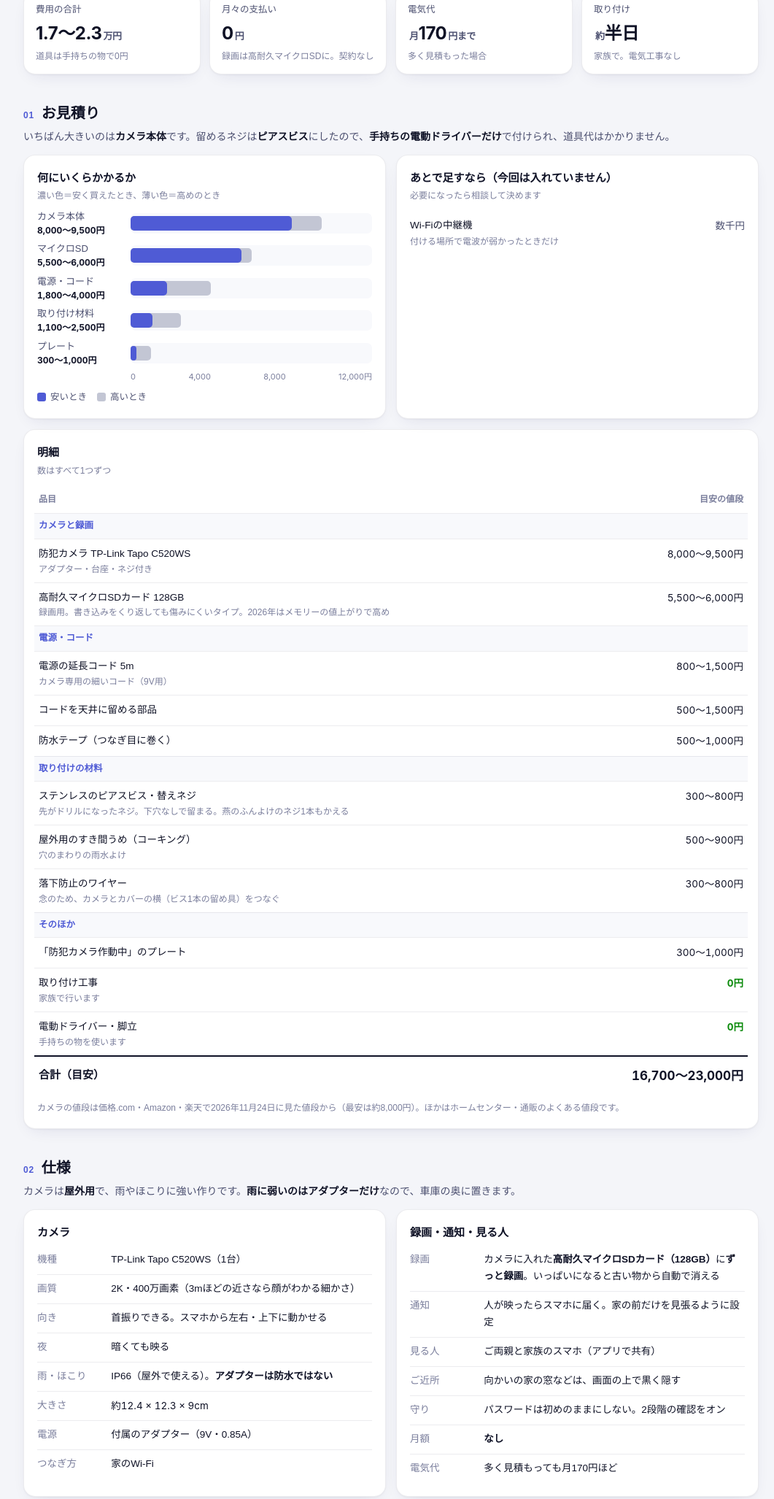
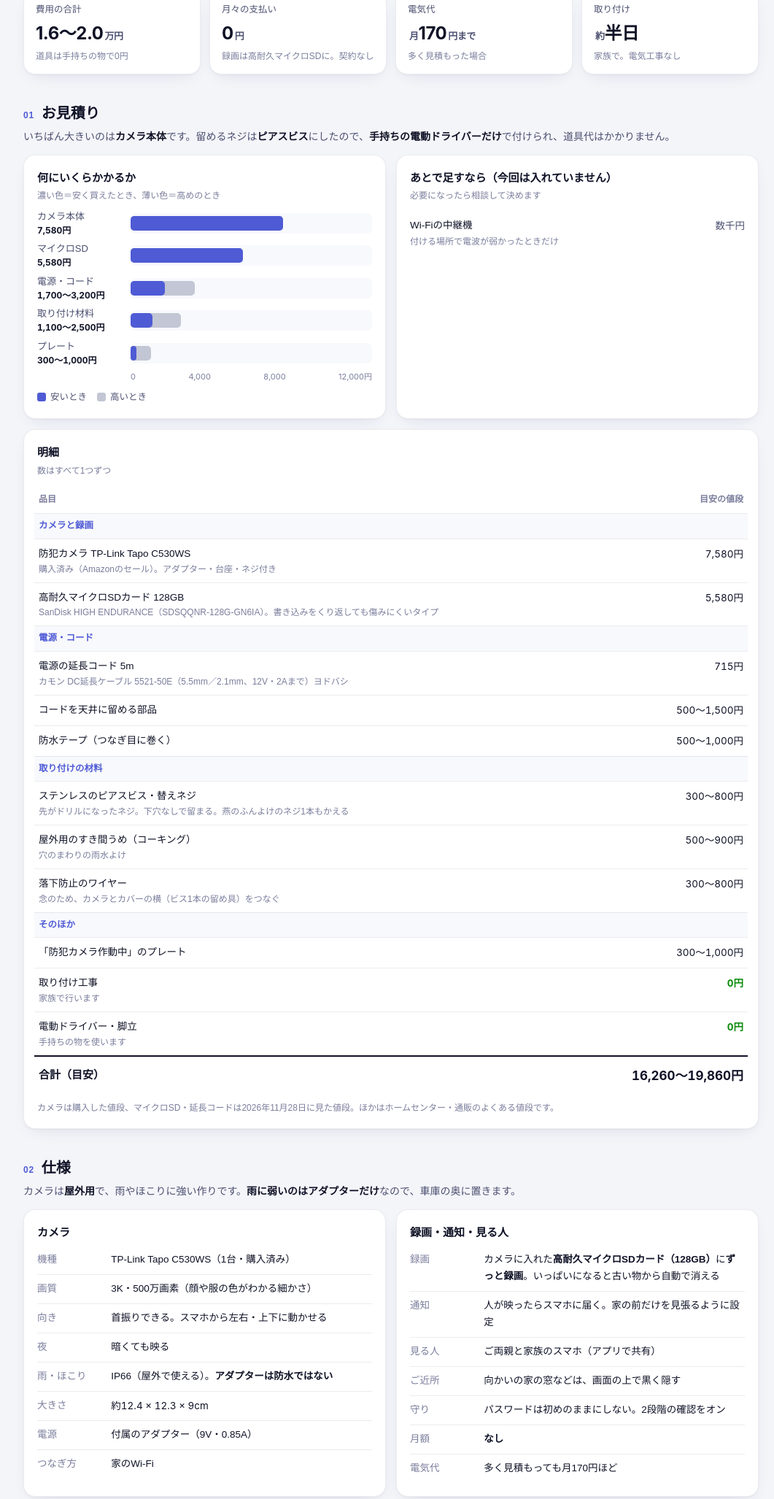
Before and after one commit to rin620317-cyber/bouhan-plan, a plain HTML site: page mitsumori.html in a window 1280 px wide. Shown: the part 478-2532 px from the top of the page at 73% size, without its empty margins (104-1165 px from the left). Drawn offline with Linux system fonts and the light colour scheme.

Commit message:
update mitsumori.html

```diff
--- a/mitsumori.html
+++ b/mitsumori.html
@@ -185,7 +185,7 @@ tr.sum td.p{font-size:17px}
  <div class="card rv" style="display:flex;flex-direction:column;justify-content:space-between;gap:10px">
   <div>
    <div class="eyebrow">お見積り · 玄関前の防犯カメラ 1台</div>
-   <h1>玄関前に防犯カメラを1台。費用は全部で約1.7〜2.3万円、月々の支払いはありません</h1>
+   <h1>玄関前に防犯カメラを1台。費用は全部で約1.6〜2.0万円、月々の支払いはありません</h1>
    <p class="lede">取り付けは家族で行うので、<b>工事代はかかりません</b>。スマホで玄関前をいつでも見られて、人が来たら知らせてくれます。</p>
   </div>
   <div><span class="pill">月々 0円</span><span class="pill">工事代 0円</span><span class="pill">録画は高耐久マイクロSDに保存</span><span class="pill">雨の当たらない所</span></div>
@@ -199,7 +199,7 @@ tr.sum td.p{font-size:17px}
 </div>
 
 <div class="kpis">
- <div class="card kpi rv"><div class="k-lbl">費用の合計</div><div class="k-val"><span class="cu" data-to="1.7" data-dp="1">1.7</span>〜<span class="cu" data-to="2.3" data-dp="1">2.3</span><small>万円</small></div><div class="k-sub">道具は手持ちの物で0円</div></div>
+ <div class="card kpi rv"><div class="k-lbl">費用の合計</div><div class="k-val"><span class="cu" data-to="1.6" data-dp="1">1.6</span>〜<span class="cu" data-to="2.0" data-dp="1">2.0</span><small>万円</small></div><div class="k-sub">道具は手持ちの物で0円</div></div>
  <div class="card kpi rv"><div class="k-lbl">月々の支払い</div><div class="k-val"><span class="cu" data-to="0">0</span><small>円</small></div><div class="k-sub">録画は高耐久マイクロSDに。契約なし</div></div>
  <div class="card kpi rv"><div class="k-lbl">電気代</div><div class="k-val"><small>月</small><span class="cu" data-to="170">170</span><small>円まで</small></div><div class="k-sub">多く見積もった場合</div></div>
  <div class="card kpi rv"><div class="k-lbl">取り付け</div><div class="k-val"><small>約</small>半日</div><div class="k-sub">家族で。電気工事なし</div></div>
@@ -230,10 +230,10 @@ tr.sum td.p{font-size:17px}
    <thead><tr><th>品目</th><th class="p">目安の値段</th></tr></thead>
    <tbody>
     <tr class="grp"><td colspan="2">カメラと録画</td></tr>
-    <tr><td>防犯カメラ TP-Link Tapo C520WS<small>アダプター・台座・ネジ付き</small></td><td class="p">8,000〜9,500円</td></tr>
-    <tr><td>高耐久マイクロSDカード 128GB<small>録画用。書き込みをくり返しても傷みにくいタイプ。2026年はメモリーの値上がりで高め</small></td><td class="p">5,500〜6,000円</td></tr>
+    <tr><td>防犯カメラ TP-Link Tapo C530WS<small>購入済み（Amazonのセール）。アダプター・台座・ネジ付き</small></td><td class="p">7,580円</td></tr>
+    <tr><td>高耐久マイクロSDカード 128GB<small>SanDisk HIGH ENDURANCE（SDSQQNR-128G-GN6IA）。書き込みをくり返しても傷みにくいタイプ</small></td><td class="p">5,580円</td></tr>
     <tr class="grp"><td colspan="2">電源・コード</td></tr>
-    <tr><td>電源の延長コード 5m<small>カメラ専用の細いコード（9V用）</small></td><td class="p">800〜1,500円</td></tr>
+    <tr><td>電源の延長コード 5m<small>カモン DC延長ケーブル 5521-50E（5.5mm／2.1mm、12V・2Aまで）ヨドバシ</small></td><td class="p">715円</td></tr>
     <tr><td>コードを天井に留める部品</td><td class="p">500〜1,500円</td></tr>
     <tr><td>防水テープ（つなぎ目に巻く）</td><td class="p">500〜1,000円</td></tr>
     <tr class="grp"><td colspan="2">取り付けの材料</td></tr>
@@ -244,11 +244,11 @@ tr.sum td.p{font-size:17px}
     <tr><td>「防犯カメラ作動中」のプレート</td><td class="p">300〜1,000円</td></tr>
     <tr class="zero"><td>取り付け工事<small>家族で行います</small></td><td class="p">0円</td></tr>
     <tr class="zero"><td>電動ドライバー・脚立<small>手持ちの物を使います</small></td><td class="p">0円</td></tr>
-    <tr class="sum"><td>合計（目安）</td><td class="p">16,700〜23,000円</td></tr>
+    <tr class="sum"><td>合計（目安）</td><td class="p">16,260〜19,860円</td></tr>
    </tbody>
   </table>
   </div>
-  <p class="src">カメラの値段は価格.com・Amazon・楽天で2026年11月24日に見た値段から（最安は約8,000円）。ほかはホームセンター・通販のよくある値段です。</p>
+  <p class="src">カメラは購入した値段、マイクロSD・延長コードは2026年11月28日に見た値段。ほかはホームセンター・通販のよくある値段です。</p>
  </div>
 </section>
 
@@ -260,8 +260,8 @@ tr.sum td.p{font-size:17px}
   <div class="card rv">
    <p class="ct">カメラ</p>
    <dl class="spec" style="margin-top:6px">
-    <dt>機種</dt><dd>TP-Link Tapo C520WS（1台）</dd>
-    <dt>画質</dt><dd>2K・400万画素（3mほどの近さなら顔がわかる細かさ）</dd>
+    <dt>機種</dt><dd>TP-Link Tapo C530WS（1台・購入済み）</dd>
+    <dt>画質</dt><dd>3K・500万画素（顔や服の色がわかる細かさ）</dd>
     <dt>向き</dt><dd>首振りできる。スマホから左右・上下に動かせる</dd>
     <dt>夜</dt><dd>暗くても映る</dd>
     <dt>雨・ほこり</dt><dd>IP66（屋外で使える）。<b>アダプターは防水ではない</b></dd>
@@ -454,9 +454,9 @@ tr.sum td.p{font-size:17px}
  <div class="card rv" style="margin-top:14px">
   <p class="ct">調べた先</p>
   <ol class="links">
-   <li><a href="https://www.tapo.com/jp/product/tapo-c520ws-security-camera/v1/1-pack/specs" target="_blank" rel="noopener">TP-Link：Tapo C520WS の仕様（9V・0.85A、IP66、大きさ）</a></li>
-   <li><a href="https://www.tapo.com/jp/product/smart-camera/tapo-c520ws/" target="_blank" rel="noopener">TP-Link：Tapo C520WS の製品ページ</a></li>
-   <li><a href="https://kakaku.com/item/K0001596072/" target="_blank" rel="noopener">価格.com：Tapo C520WS（値段とレビュー）</a></li>
+   <li><a href="https://www.tapo.com/jp/product/tapo-c530ws-security-camera/v2/1-pack/specs" target="_blank" rel="noopener">TP-Link：Tapo C530WS の仕様（9V・0.85A、IP66、大きさ）</a></li>
+   <li><a href="https://www.tapo.com/jp/product/smart-camera/tapo-c530ws/" target="_blank" rel="noopener">TP-Link：Tapo C530WS の製品ページ</a></li>
+   <li><a href="https://kakaku.com/item/K0001704965/" target="_blank" rel="noopener">価格.com：Tapo C530WS（値段とレビュー）</a>／<a href="https://www.yodobashi.com/product/100000001008944678/" target="_blank" rel="noopener">ヨドバシ：カモン DC延長ケーブル 5m</a></li>
   </ol>
   <p class="src">電気代の1kWh＝31円は、家電の電気代の表示に使われる目安の単価です。このページは見積りと計画です。注文・購入はしていません。</p>
  </div>
@@ -469,15 +469,15 @@ document.documentElement.classList.add('js');
 const $=s=>document.querySelector(s),$$=s=>[...document.querySelectorAll(s)];
 /* ===== 費用の帯（データ） ===== */
 const COST=[
- ["カメラ本体",8000,9500],
- ["マイクロSD",5500,6000],
- ["電源・コード",1800,4000],
+ ["カメラ本体",7580,7580],
+ ["マイクロSD",5580,5580],
+ ["電源・コード",1700,3200],
  ["取り付け材料",1100,2500],
  ["プレート",300,1000]];
 const MAXV=12000,yen=n=>n.toLocaleString('ja-JP');
 $('#rng').innerHTML=COST.map(([l,a,b],i)=>{
  const pa=a/MAXV*100,pb=b/MAXV*100;
- return `<div class="lb">${l}<small class="num">${yen(a)}〜${yen(b)}円</small></div><div class="track"><div class="bar mx" style="width:${pb}%;transition-delay:${i*.08}s"></div><div class="bar mn" style="width:${pa}%;transition-delay:${i*.08+.1}s"></div></div>`}).join('');
+ return `<div class="lb">${l}<small class="num">${a===b?yen(a):yen(a)+'〜'+yen(b)}円</small></div><div class="track"><div class="bar mx" style="width:${pb}%;transition-delay:${i*.08}s"></div><div class="bar mn" style="width:${pa}%;transition-delay:${i*.08+.1}s"></div></div>`}).join('');
 /* ===== 明るさの切り替え ===== */
 const root=document.documentElement,tb=$('#theme');
 const SUN='<svg viewBox="0 0 24 24" fill="none" stroke="currentColor" stroke-width="2" stroke-linecap="round"><circle cx="12" cy="12" r="4.2"/><path d="M12 2.5v2.2M12 19.3v2.2M2.5 12h2.2M19.3 12h2.2M5.3 5.3l1.6 1.6M17.1 17.1l1.6 1.6M5.3 18.7l1.6-1.6M17.1 6.9l1.6-1.6"/></svg>';
```
